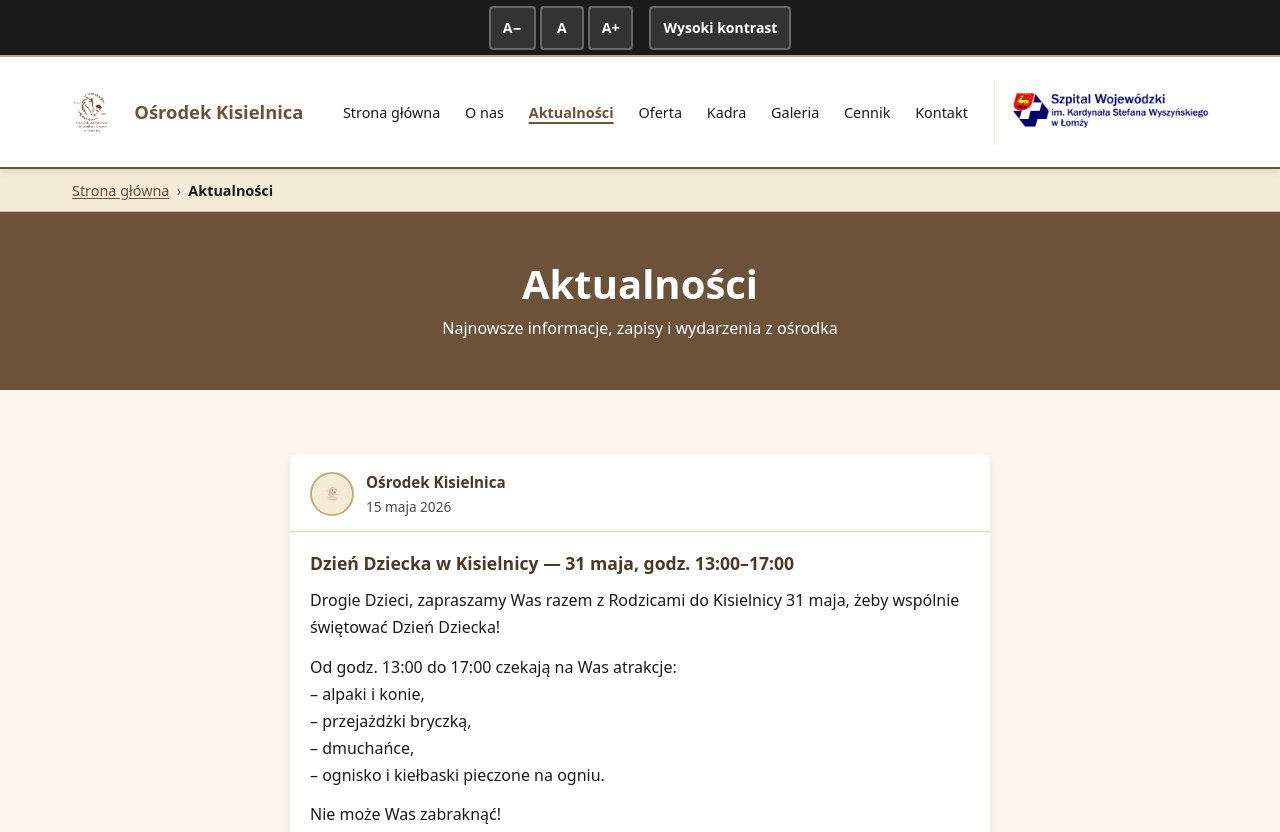
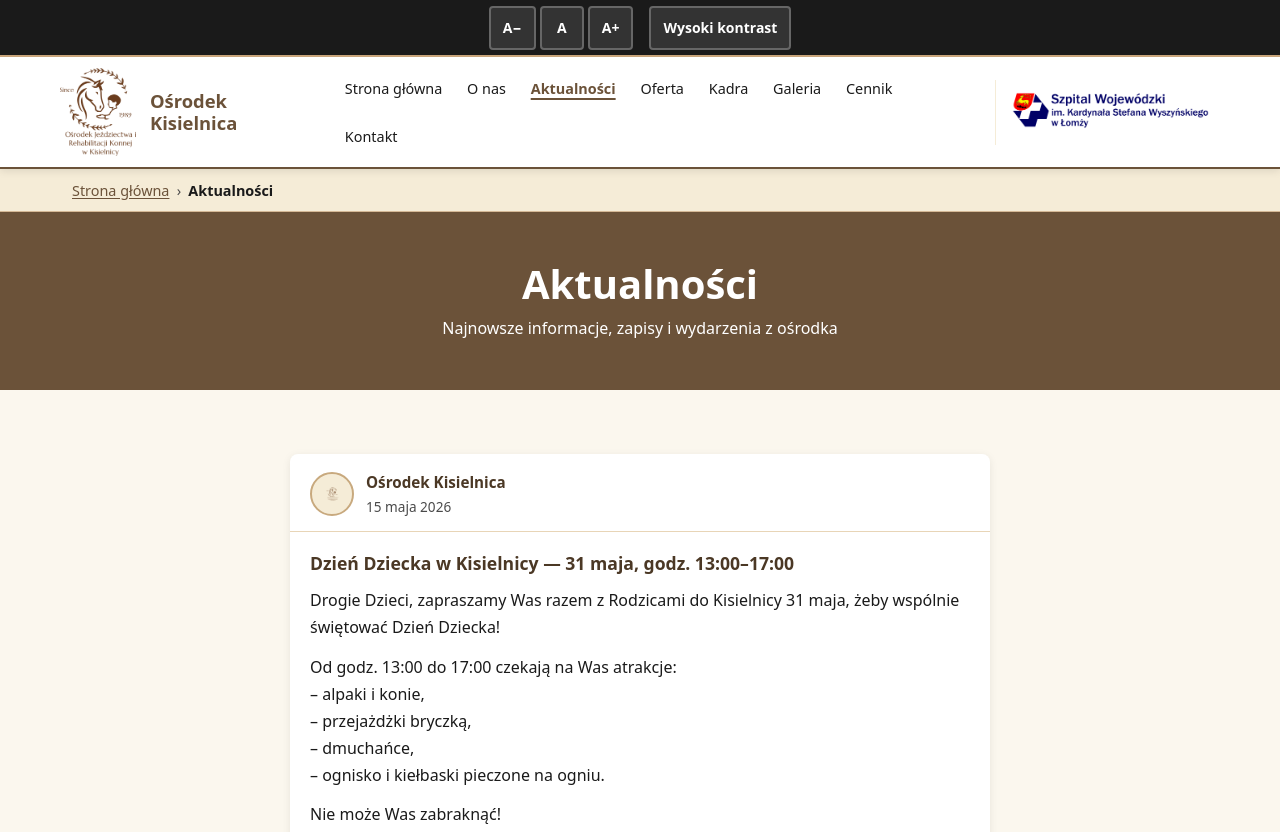
Before and after one commit to prakowski98/kisielnica2026, a website: page aktualnosci.html in a window 1280 px wide. Shown: the top 832 px of the page. Drawn offline with Linux system fonts and the light colour scheme.

Commit message:
Przytnij logo Kisielnicy w naglowku

```diff
--- a/aktualnosci.html
+++ b/aktualnosci.html
@@ -42,7 +42,7 @@
   <header class="site-header">
     <div class="header-inner">
       <a href="index.html" class="site-logo" aria-label="Strona główna — Ośrodek Jeździectwa i Rehabilitacji Konnej w Kisielnicy">
-        <img src="img/logo.png" alt="Logo Ośrodka Jeździectwa i Rehabilitacji Konnej w Kisielnicy" width="96" height="96" loading="eager" decoding="async" fetchpriority="high">
+        <img src="img/logo-header.png" alt="Logo Ośrodka Jeździectwa i Rehabilitacji Konnej w Kisielnicy" width="84" height="96" loading="eager" decoding="async" fetchpriority="high">
         <span class="site-logo-text">Ośrodek Kisielnica</span>
       </a>
 
```
Also changed, not shown: cennik.html (+1 -1 lines), dostepnosc.html (+1 -1 lines), galeria.html (+1 -1 lines), index.html (+1 -1 lines), kadra.html (+1 -1 lines), kontakt.html (+1 -1 lines), o-nas.html (+1 -1 lines), oferta.html (+1 -1 lines), img/logo-header.png (added).
